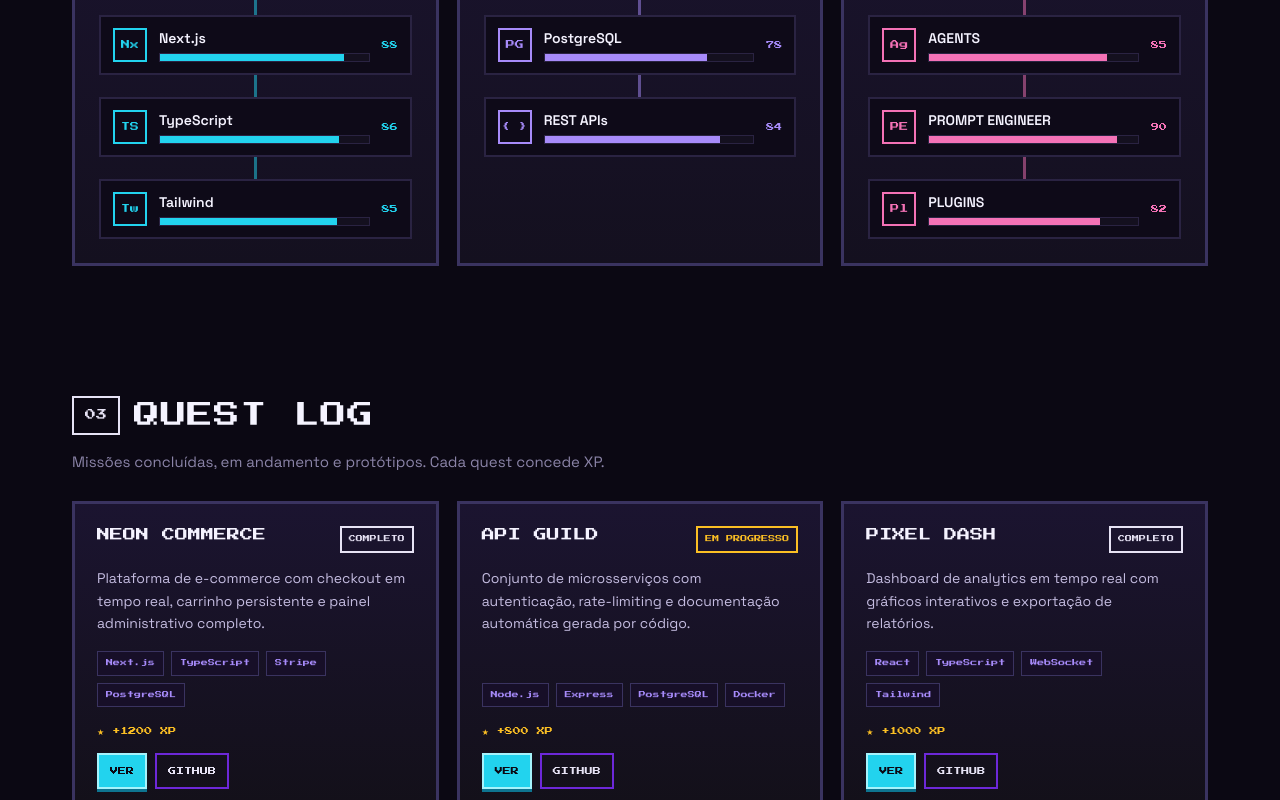
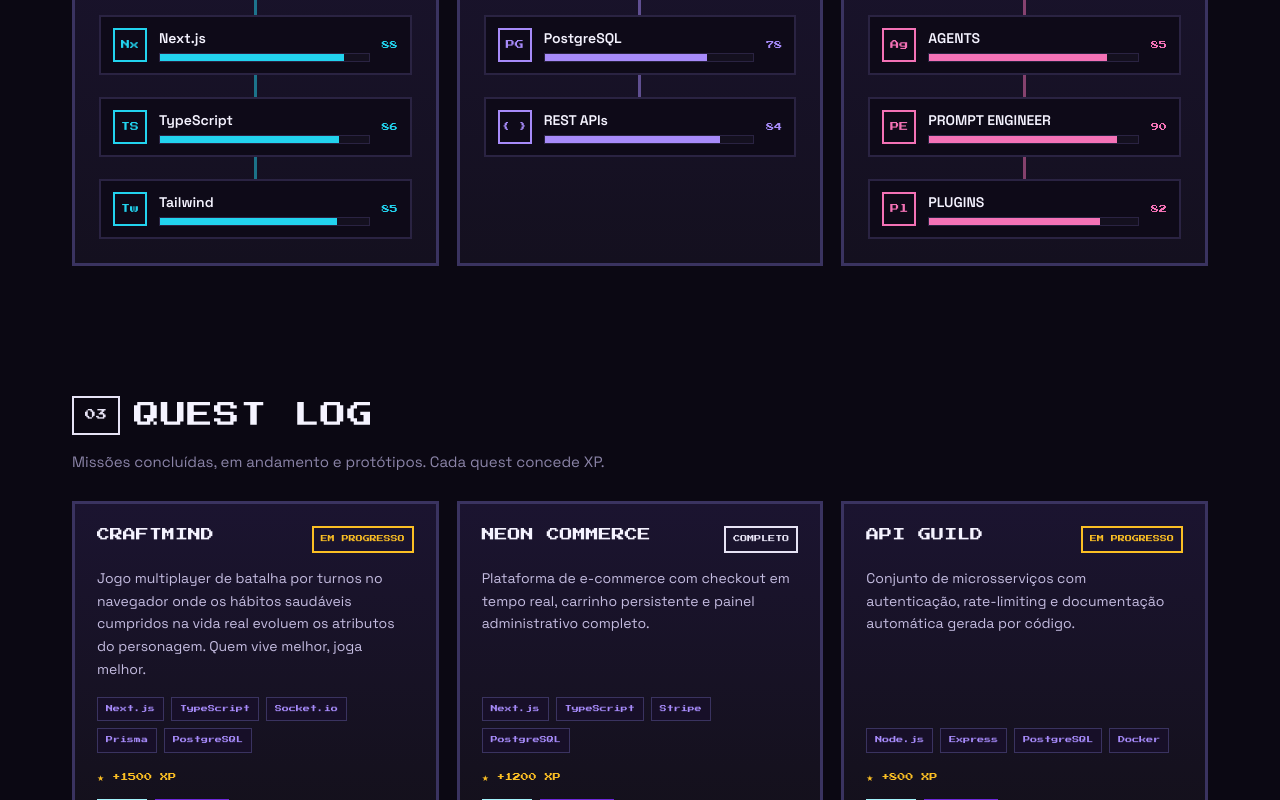
Before and after one commit to PeuAlmeidaDev/pedro.dev, a React (Vite) app: page / in a window 1280 px wide. Shown: the part 2000-2800 px from the top of the page. Built offline with nearby package versions, Linux system fonts and the light colour scheme.

Commit message:
content(projects): add CraftMind as first in-progress quest

```diff
--- a/src/data/projects.ts
+++ b/src/data/projects.ts
@@ -5,6 +5,14 @@ import type { Project } from '../types'
  * ⚠️ Placeholder vindo do design original — trocar pelos projetos reais (Fase 5).
  */
 export const projects: Project[] = [
+  // Projeto real (../mindforge) — não é placeholder.
+  {
+    name: 'CRAFTMIND',
+    desc: 'Jogo multiplayer de batalha por turnos no navegador onde os hábitos saudáveis cumpridos na vida real evoluem os atributos do personagem. Quem vive melhor, joga melhor.',
+    tech: ['Next.js', 'TypeScript', 'Socket.io', 'Prisma', 'PostgreSQL'],
+    status: 'EM PROGRESSO',
+    xp: 1500,
+  },
   {
     name: 'NEON COMMERCE',
     desc: 'Plataforma de e-commerce com checkout em tempo real, carrinho persistente e painel administrativo completo.',
```
